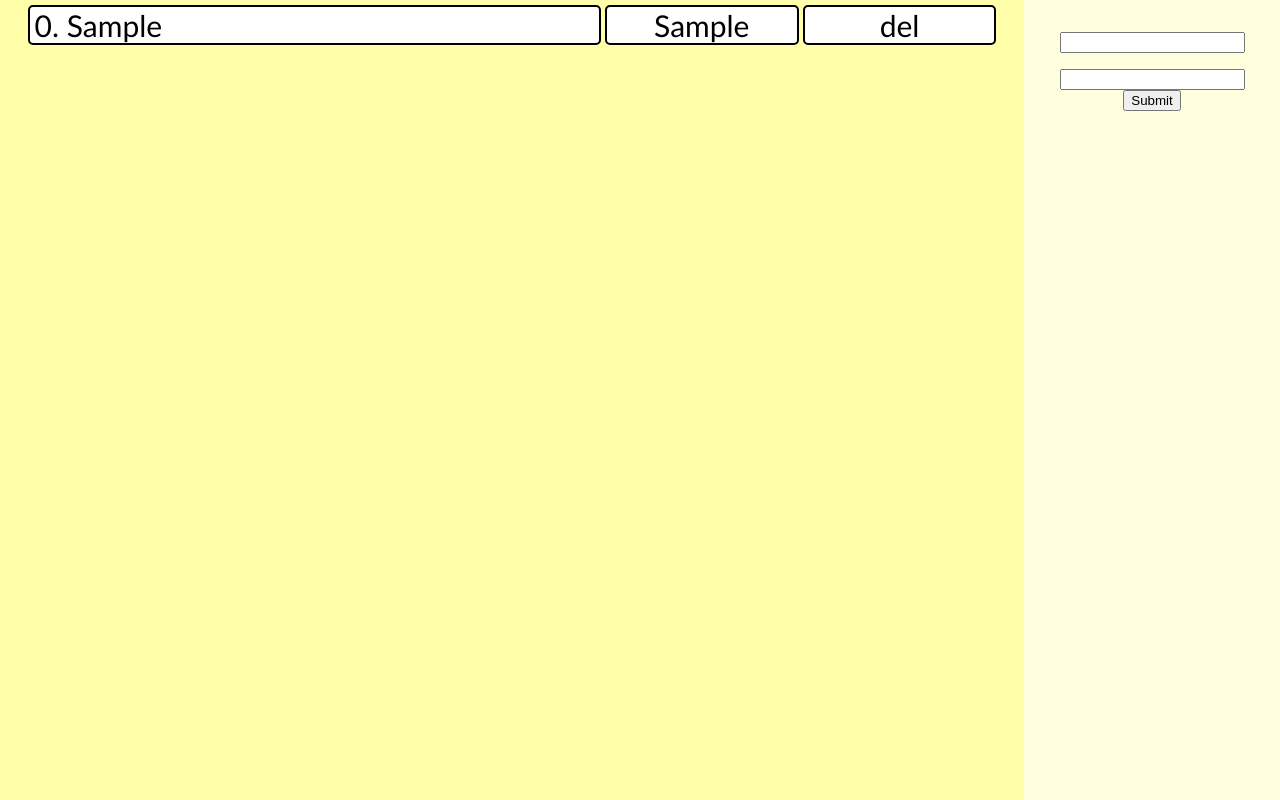
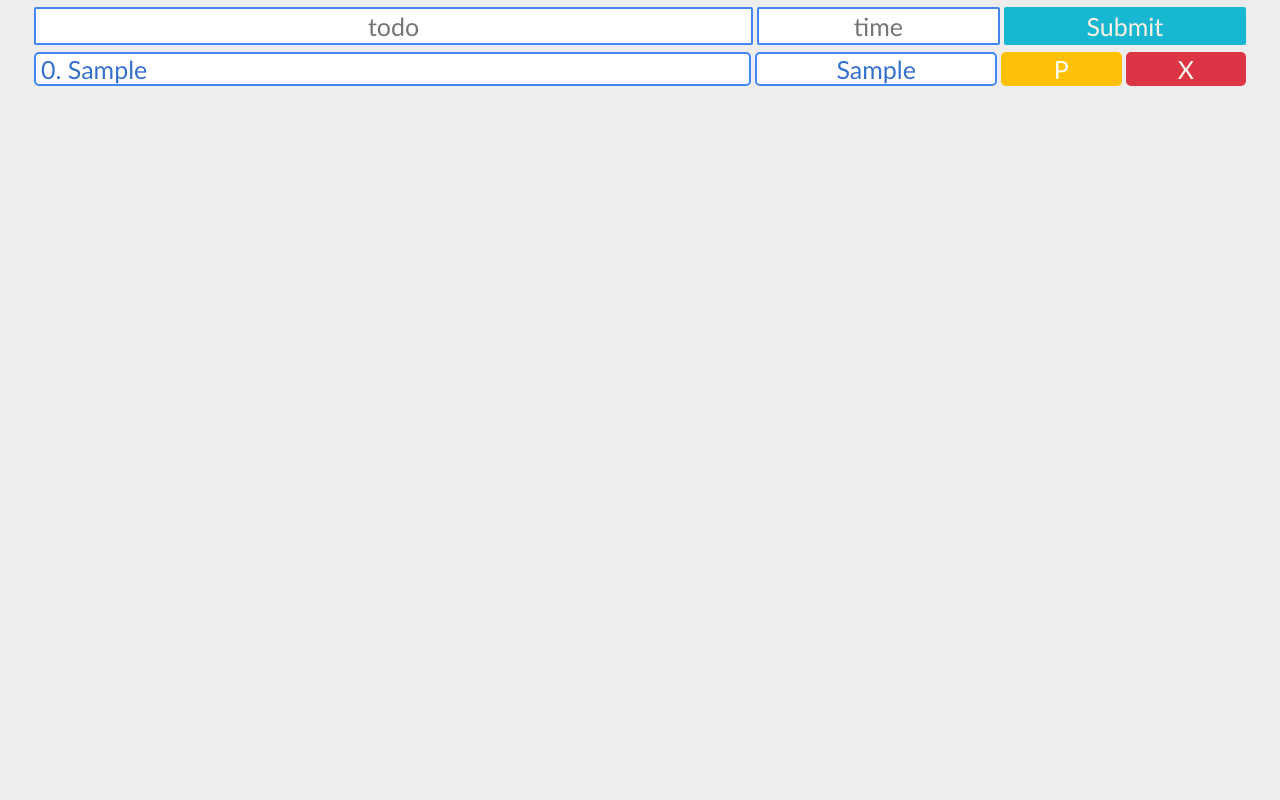
Before and after one commit to ectuser/Todolist-Vue.js, a plain HTML site: page index.html in a window 1280 px wide. Both pictures are taken after typing "Sample", "Sample" into the empty fields and a click on the button "Submit". Drawn offline with Linux system fonts and the light colour scheme.

Commit message:
Fix bugs + changeProcessButtoms
and new design

```diff
--- a/css/style.css
+++ b/css/style.css
@@ -8,32 +8,22 @@
 }
 .left{
 	flex: 4;
-	background-color: #ffa;
-	/*flex-flow: row wrap;*/
-}
-.right{
-	flex: 1;
-	background-color: #ffd;
-	flex-direction: column;
-	text-align: center;
-}
-@media(max-width: 500px){
-	.right{
-		text-align: left;
-	}
+	background-color: #EDEDED;
 }
 .wrapper{
 	display: flex;
 	width: 95%;
 	margin: 5px auto;
 	justify-content: space-around;
+	flex-flow: row wrap;
 }
-.caption, .time, .delete{
+.caption, .time, .delete, .inProcess, .done{
 	background-color: white;
-	border: 2px solid black;
+	border: 2px solid #4286f4;
 	border-radius: 5px;
-	font: 30px Calibri;
+	font: 25px Calibri;
 	margin: 0 2px;
+	color: #3771ce;
 }
 .caption{
 	flex: 3;
@@ -41,7 +31,61 @@
 .caption p{
 	margin: 0 5px;
 }
-.time , .delete {
+.time{
 	flex: 1;
 	text-align: center;
 }
+
+.delete{
+	color: #FFFFF3;
+	background-color: #dc3545;
+	border: 2px solid #dc3545;
+	flex: 0.49;
+	text-align: center;
+}
+.delete:hover{
+	background-color: #bd2130;
+	border: 2px solid #bd2130;
+}
+.inProcess{
+	color: white;
+	background-color: #ffc107;
+	border: 2px solid #ffc107;
+	flex: 0.49;
+	text-align: center;
+	cursor: pointer;
+}
+.inProcess:hover{
+	background-color: #d39e00;
+	border: 2px solid #d39e00;
+}
+.done{
+	color: white;
+	background-color: #28a745;
+	border: 2px solid #28a745;
+	flex: 0.49;
+	text-align: center;
+	cursor: pointer;
+}
+.done:hover{
+	background-color: #1e7e34;
+	border: 2px solid #1e7e34;
+}
+input, button{
+	margin: 2px;
+	border-radius: 2px;
+	font: 25px Calibri;
+	border: 2px solid #4286f4;
+	padding: 2px 0;
+	color: #3771ce;
+}
+button{
+	color: #FFF0E4;
+	background-color: #17b7d1;
+	border: 2px solid #17b7d1;
+	cursor: pointer;
+}
+button:hover{
+	background-color: #17a2b8;
+	border: 2px solid #17a2b8;
+}
--- a/index.html
+++ b/index.html
@@ -9,6 +9,11 @@
 	<body>
 		<div class="row">
 			<div class="left">
+				<div class="wrapper">
+					<input type="text" v-model="cap" style="flex:3;text-align: center" placeholder="todo" size="20">
+					<input type="text" v-model="ti" style="flex:1;text-align: center" placeholder="time" size="7"><br>
+					<button v-on:click="press" style="flex:1">Submit</button>
+				</div>
 				<div class="wrapper" v-for="item in items">
 					<div class="caption">
 						<p>{{item.number}}. {{item.caption}}</p>
@@ -16,20 +21,21 @@
 					<div class="time">
 						<p>{{item.time}}</p>
 					</div>
+					<div v-on:click="changeStatus(item.number)" v-bind:class="{'inProcess':item.statusInProcess, 'done':item.statusDone}">{{item.printStatus}}</div>
 					<div class="delete"
 					style="cursor:pointer"
 					v-on:click="del(item.number)">
-						del
+						X
 					</div>
 				</div>
 			</div>
-			<div class="right">
+			<!-- <div class="right">
 				<br><br>
 				<input type="text" v-model="cap">
 				<br><br>
 				<input type="text" v-model="ti"><br>
 				<button v-on:click="press">Submit</button>
-			</div>
+			</div> -->
 		</div>
 	</body>
 	<script type="text/javascript" src="vue.js"></script>
--- a/main.js
+++ b/main.js
@@ -1,30 +1,73 @@
+window.onload = function () {
 var app = new Vue({
 	el: '.row',
 	data:{
 		cap:undefined,
 		ti:undefined,
 		items:[],
-		count:-1
+		count:-1,
 	},
 	methods:{
 		press: function(){
-			this.count++,
+			this.count++
+			if((this.cap === '')&&(this.ti === '')){
+				this.cap = Math.round(Math.random() * (100-1)+1),
+				this.ti = Math.round(Math.random() * (100-1)+1)
+			}
 			this.items.push({
 				caption: this.cap,
 				time: this.ti,
-				number:this.count
+				number:this.count,
+				statusInProcess:true,
+				statusDone:false,
+				printStatus:'P'
 			}),
 			this.cap = '',
 			this.ti = ''
 		},
 		del: function(number){
-			this.items.splice(number,1),
+			this.items.splice(number,1)
 			this.items.forEach(function(item,i,items){
 				if(item.number > number){
 					item.number = item.number - 1
 				}
 			}),
 			this.count--
+		},
+		changeStatus: function(number){
+			this.items.forEach(function(item,i,items){
+				if(item.number === number){
+					if(item.statusInProcess === true){
+						item.statusDone = true,
+						item.statusInProcess = false,
+						item.printStatus = 'D'
+					}
+					else{
+						item.statusInProcess = true,
+						item.statusDone = false,
+						item.printStatus = 'P'
+					}
+				}
+			})
+			// if(this.items[2].statusInProcess === true){
+			// 	this.items[2].statusInProcess = false,
+			// 	this.items[2].printStatus = 'D',
+			// 	this.items[2].statusDone = true
+			// }
+			// this.items.forEach(function(item,i,items){
+
+			// }
+			// if(this.statusInProcess === true)
+			// {
+			// 	this.statusInProcess=false,
+			// 	this.statusDone=true,
+			// 	this.printStatus='D'
+			// }
+			// else{
+			// 	this.statusDone=false,
+			// 	this.statusInProcess=true,
+			// 	this.printStatus='P'
+			// }
 		}
 	}
-})
+})}
```
